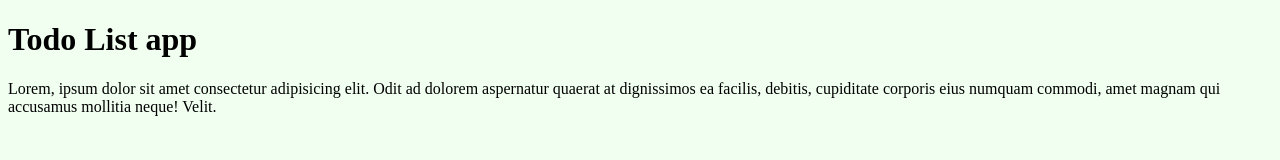
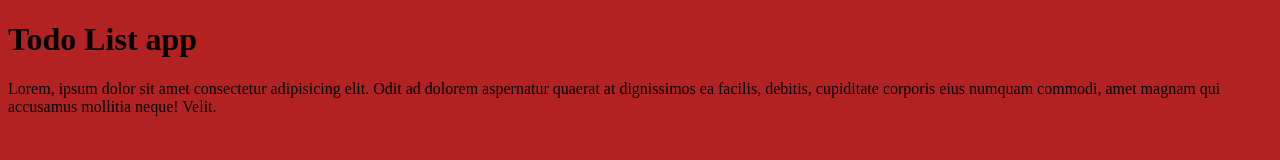
Before and after one commit to GuyMoreno/odin-todo-list, a website built with webpack: page src/template.html in a window 1280 px wide. Built offline with nearby package versions, Linux system fonts and the light colour scheme.

```diff
--- a/src/styles.css
+++ b/src/styles.css
@@ -1,4 +1,4 @@
 /* styles.css */
 body {
-  background-color: honeydew;
+  background-color: firebrick;
 }
```
Also changed, not shown: src/project.js (added), src/projectManager.js (added), src/todo.js (added), src/todoDom.js (added), src/uiController.js (added).
